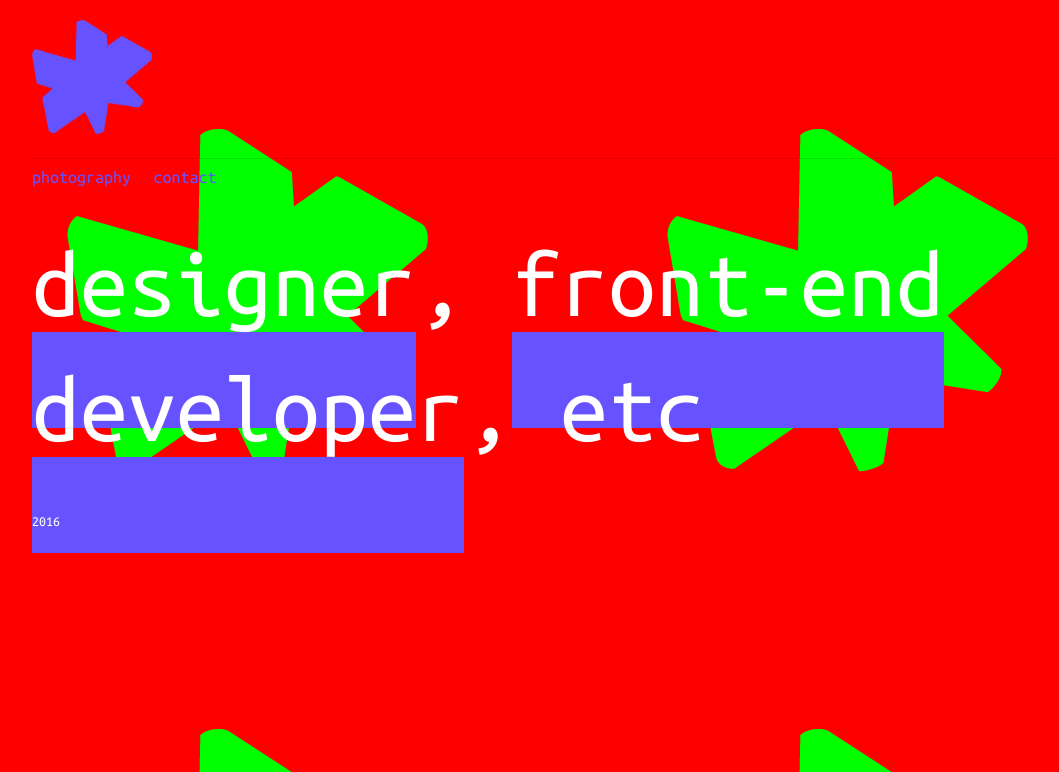
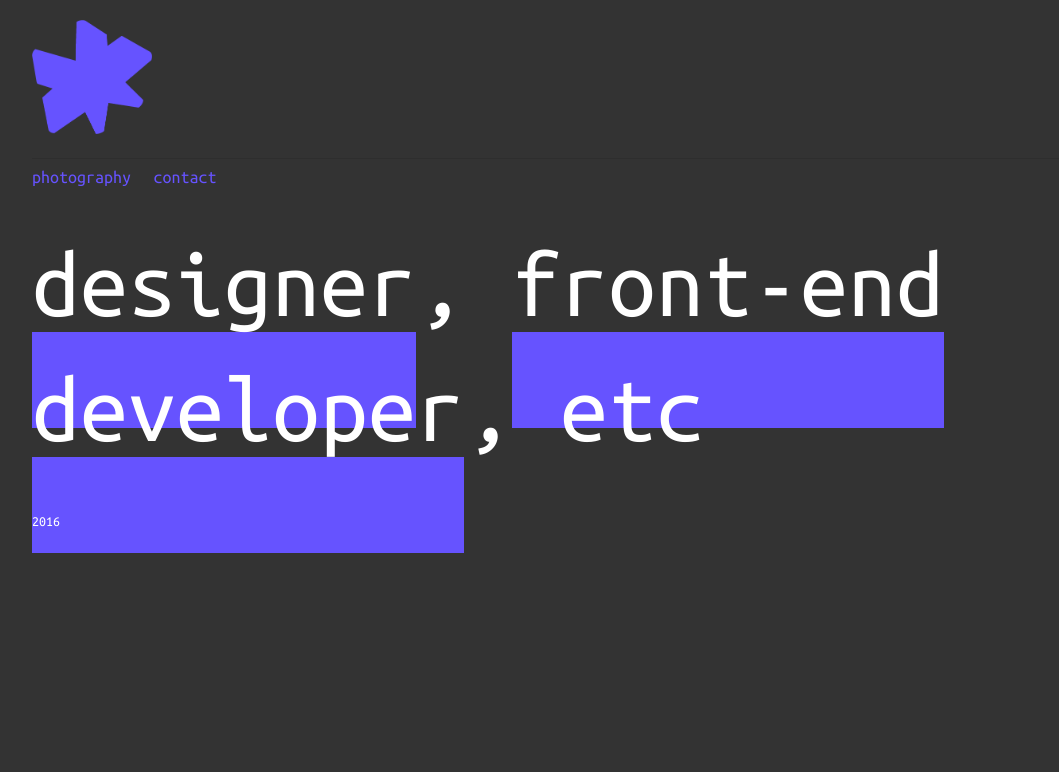
Before and after one commit to eoghanmccarthy/eoghanmccarthy, a PHP site: page / in a window 1280 px wide. Shown: the top 772 px of the page, without its empty margins (53-1112 px from the left). Run offline with PHP 8.4, Linux system fonts and the light colour scheme; some libraries are stand-ins or nearby versions.

Commit message:
remove gif

```diff
--- a/css/main.css
+++ b/css/main.css
@@ -13,7 +13,7 @@ html body {
   color: #000;
   padding-top: 1.25em; }
   html body.index {
-    background: url("img/flashing-logo.gif");
+    background: #333;
     color: #fff; }
   html body .hlight {
     background-color: #ffff00;
--- a/scss/base/_base.scss
+++ b/scss/base/_base.scss
@@ -9,8 +9,7 @@ html {
         padding-top: 1.25em;
 
         &.index {
-            background: url('img/flashing-logo.gif');
-            // background: $grey;
+            background: $grey;
             color: $white;
         }
 
```
Also changed, not shown: 1 other file.
